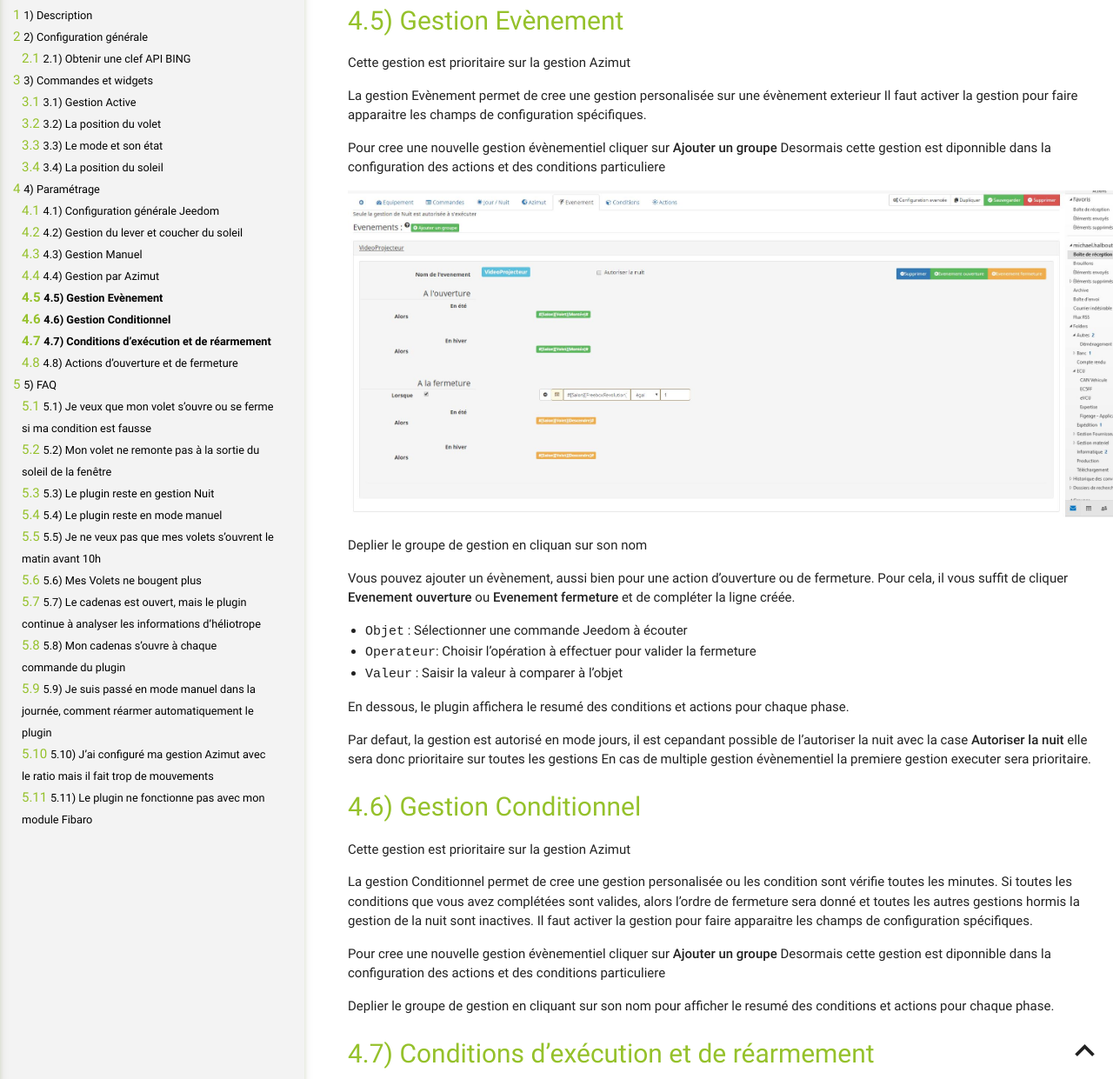
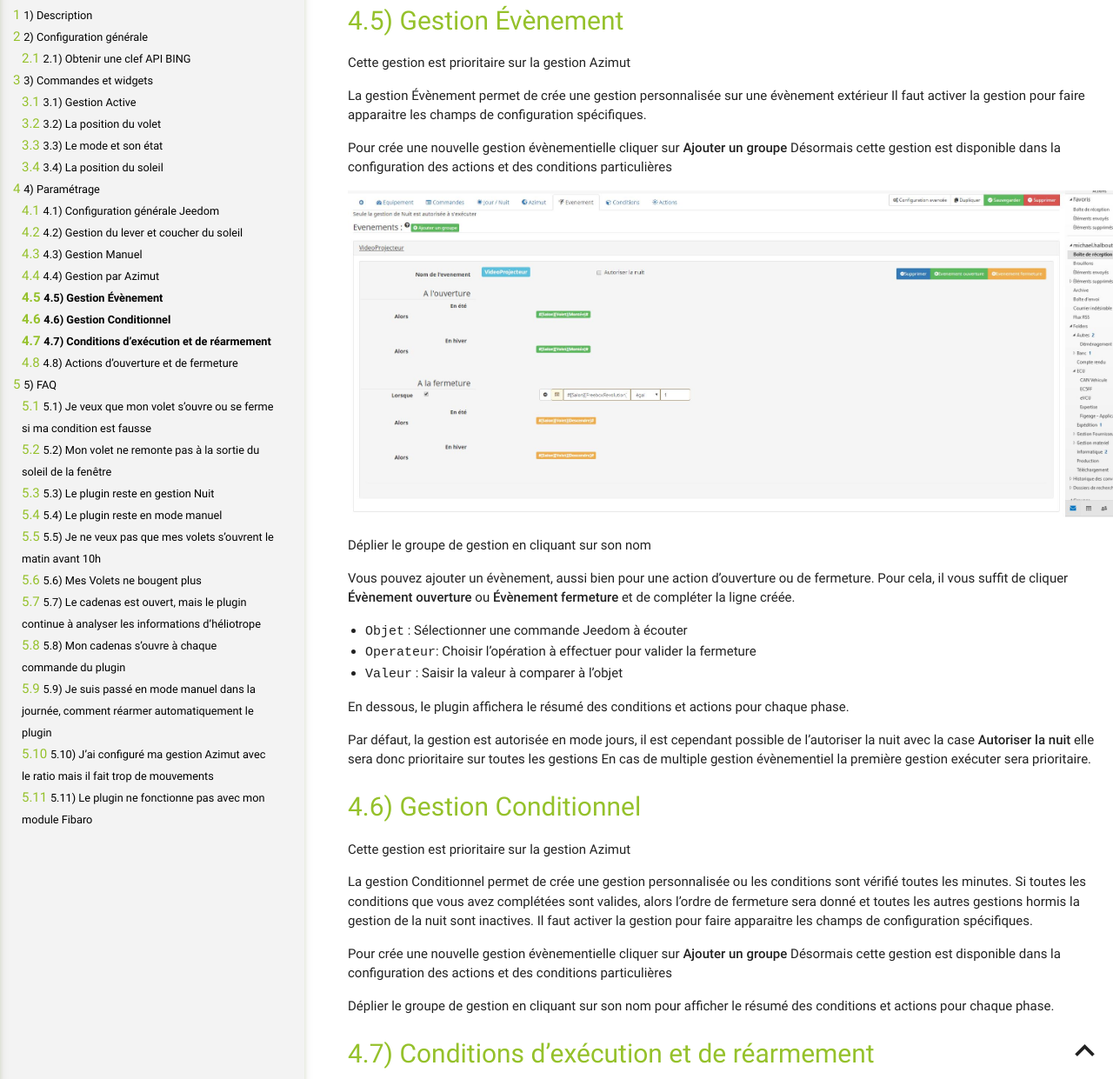
Before and after one commit to mika-nt28/Documentations, a Jekyll site: the page built from Volets/fr_FR/index.md, in a window 1280 px wide and 1400 px high, scrolled down 8844 px. Shown: the part 159-1400 px from the top of the window at 87% size. Built offline with Jekyll 4.4.1, drawn with Linux system fonts in a browser that asks for light colours; some of the changed text lies outside the part shown.

Commit message:
Typo volets

```diff
--- a/Volets/fr_FR/index.md
+++ b/Volets/fr_FR/index.md
@@ -33,7 +33,7 @@ Obtenir une clef API BING
 ----
 
 Pour obtenir une clef API bing, aller sur le site [bingmapsportal](https://www.bingmapsportal.com/Application#)
-puis créer une nouvelle application.
+Puis créer une nouvelle application.
 
 ![introduction01](../images/BingAPiKeyCreate.jpg)
 
@@ -61,7 +61,7 @@ Cette commande permet de déterminer quelle gestion est en cours actuellement.
 * `Jour` : il fait jour, on active toutes les autres gestions. On vérifie les autres gestions avant d'exécuter les actions.
 * `Nuit` : il fait nuit, toutes les autres gestions sont désactivées.
 * `Azimut` : si le soleil est dans la fenêtre, on ferme les volets. La gestion par azimut autorise toutes autres gestions.
-* `Evènement` : Le plugin vas écouter les évènements de vos commandes et décider de fermer selon vos paramètres. La gestion Evènement interdit toutes autres gestions hormis la gestion `Nuit`.
+* `Évènement` : Le plugin va écouter les évènements de vos commandes et décider de fermer selon vos paramètres. La gestion Évènement interdit toutes autres gestions hormis la gestion `Nuit`.
 * `Conditionnel` : Le plugin vérifie toute les minutes les conditions, si elles sont vérifiées, alors, il fermera le volet. La gestion Conditionnel interdit toutes autres gestions hormis la gestion `Nuit`.
 
 La position du volet
@@ -121,7 +121,7 @@ Configuration générale Jeedom
 * `Jour` : activation de la gestion en jour
 * `Nuit` : activation de la gestion en nuit
 * `Azimut` : activation de la gestion en fonction de la position du soleil (dépend de l'équipement Héliotrope)
-* `Evènement` : activation de la gestion Evènement
+* `Évènement` : activation de la gestion Évènement
 * `Conditionnel` : active la gestion Conditionnel.
 
 ### Gestion de l'état réel
@@ -223,45 +223,45 @@ J'ajouterai donc une condition de ce type.
 
 ![introduction01](../images/ConditionTemps.jpg)
 
-Gestion Evènement
+Gestion Évènement
 -----------------
 
 Cette gestion est prioritaire sur la gestion Azimut
 
-La gestion Evènement permet de cree une gestion personalisée sur une évènement exterieur
+La gestion Évènement permet de crée une gestion personnalisée sur une évènement extérieur
 Il faut activer la gestion pour faire apparaitre les champs de configuration spécifiques.
 
-Pour cree une nouvelle gestion évènementiel cliquer sur **Ajouter un groupe**
-Desormais cette gestion est diponnible dans la configuration des actions et des conditions particuliere
+Pour crée une nouvelle gestion évènementielle cliquer sur **Ajouter un groupe**
+Désormais cette gestion est disponible dans la configuration des actions et des conditions particulières
 
 ![introduction01](../images/ConfigurationEvenement.jpg)
 
-Deplier le groupe de gestion en cliquan sur son nom
+Déplier le groupe de gestion en cliquant sur son nom
 
 Vous pouvez ajouter un évènement, aussi bien pour une action d'ouverture ou de fermeture.
-Pour cela, il vous suffit de cliquer **Evenement ouverture** ou **Evenement fermeture** et de compléter la ligne créée.
+Pour cela, il vous suffit de cliquer **Évènement ouverture** ou **Évènement fermeture** et de compléter la ligne créée.
 * `Objet` : Sélectionner une commande Jeedom à écouter
 * `Operateur`: Choisir l'opération à effectuer pour valider la fermeture
 * `Valeur` : Saisir la valeur à comparer à l'objet
 
-En dessous, le plugin affichera le resumé des conditions et actions pour chaque phase.
+En dessous, le plugin affichera le résumé des conditions et actions pour chaque phase.
 
-Par defaut, la gestion est autorisé en mode jours, il est cepandant possible de l'autoriser la nuit avec la case **Autoriser la nuit** elle sera donc prioritaire sur toutes les gestions
-En cas de multiple gestion évènementiel la premiere gestion executer sera prioritaire.
+Par défaut, la gestion est autorisée en mode jours, il est cependant possible de l'autoriser la nuit avec la case **Autoriser la nuit** elle sera donc prioritaire sur toutes les gestions
+En cas de multiple gestion évènementiel la première gestion exécuter sera prioritaire.
 
 Gestion Conditionnel
 --------------------
 
 Cette gestion est prioritaire sur la gestion Azimut
 
-La gestion Conditionnel permet de cree une gestion personalisée ou les condition sont vérifie toutes les minutes.
+La gestion Conditionnel permet de crée une gestion personnalisée ou les conditions sont vérifié toutes les minutes.
 Si toutes les conditions que vous avez complétées sont valides, alors l'ordre de fermeture sera donné et toutes les autres gestions hormis la gestion de la nuit sont inactives.
 Il faut activer la gestion pour faire apparaitre les champs de configuration spécifiques.
 
-Pour cree une nouvelle gestion évènementiel cliquer sur **Ajouter un groupe**
-Desormais cette gestion est diponnible dans la configuration des actions et des conditions particuliere
+Pour crée une nouvelle gestion évènementielle cliquer sur **Ajouter un groupe**
+Désormais cette gestion est disponible dans la configuration des actions et des conditions particulières
 
-Deplier le groupe de gestion en cliquant sur son nom pour afficher le resumé des conditions et actions pour chaque phase.
+Déplier le groupe de gestion en cliquant sur son nom pour afficher le résumé des conditions et actions pour chaque phase.
 
 
 Conditions d'exécution et de réarmement
@@ -300,7 +300,7 @@ Paramètres complémentaires :
 
 * `Activation` : Permet d'activer ou non l'action
 * `Mouvement` : Permet de déterminer si l'action est une action de mouvement et donnera un retour d'état.
-* `Autorisation` : Permet de definir une action a toujours executer
+* `Autorisation` : Permet de définir une action à toujours exécuter
 * `Action` : Saisir / choisir votre commande. Il est possible de saisir des opérations arithmétiques dans les options.
 * `Type de gestion` : sélectionner toutes les gestions où l'action doit être exécutée (avec la touche `Ctrl`).
 * `Mode` : sélectionner tous les modes où l'action doit être exécutée (avec la touche `Ctrl`).
@@ -308,11 +308,11 @@ Paramètres complémentaires :
 
 ### Utilisation des actions
 
-Il existe trois possibilités pour l'execution d'une action
+Il existe trois possibilités pour l'exécution d'une action
 
-* A chaque action autorisé par le plugin, une action qui peut servir a mettre a jours une valeur ou une serveillance
-* A chaque mouvement, ces commandes sont exlusivement executé pour une action declanchant un mouvement et un retour d'etat. Cette déclaration est importante pour que le plugin attende un acquitement.
-* A chaque changement de gestion, ces actions peut etre utile pour etre notifié par exemple
+* A chaque action autorisée par le plugin, une action qui peut servir à mettre à jours une valeur ou une surveillance
+* A chaque mouvement, ces commandes sont exclusivement exécutées pour une action déclenchant un mouvement et un retour d'état. Cette déclaration est importante pour que le plugin attende un acquittement.
+* A chaque changement de gestion, ces actions peuvent être utile pour être notifié par exemple
 
 ### Utilisation des commandes Ratio
 
@@ -375,4 +375,4 @@ Dans l'exemple si dessous, on limite l'ouverture du volet de 0 à 100% par pas d
 Le plugin ne fonctionne pas avec mon module Fibaro
 ---
 > Les modules fibaro sont gradués proportionnellement de 0 à 99%.
-Pour pallier à ce problème il est recommandé de mettre à jour le minimum et maximum des commandes `Etat du volet`,`Ratio Horizontal`, `Ratio Vertical`.
+Pour pallier ce problème il est recommandé de mettre à jour le minimum et maximum des commandes `Etat du volet`,`Ratio Horizontal`, `Ratio Vertical`.
```
Also changed, not shown: other parts of Volets/fr_FR/index.md (+10 -10 lines), Volets/fr_FR/changelog.md (+3 -3 lines).
